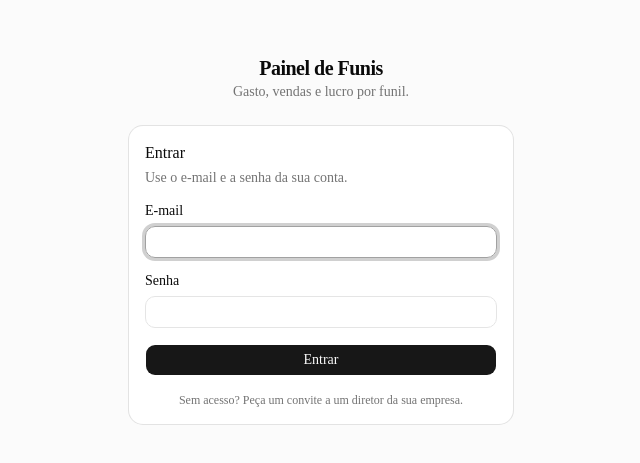
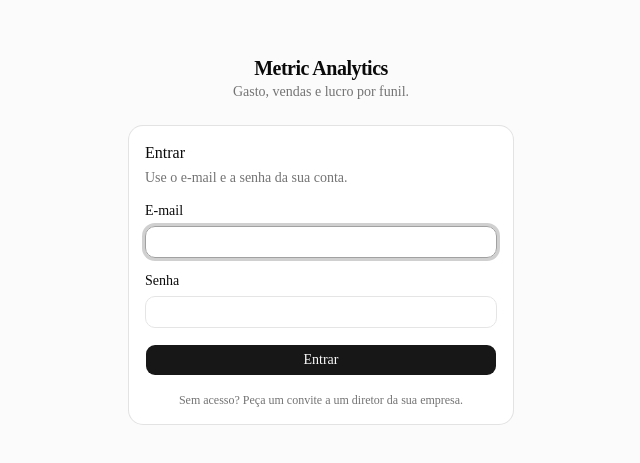
Before and after one commit to matheusamorimmkt-max/metrics, a Next.js app: page /login in a window 1280 px wide. Shown: the part 161-624 px from the top of the page, without its empty margins (319-959 px from the left). Built offline with nearby package versions, Linux system fonts and the light colour scheme.

Commit message:
Renomeia o produto para Metric Analytics
Co-Authored-By: Claude Fable 5.1 <noreply@anthropic.com>
Claude-Session: https://claude.ai/code/session_01FLVc3SzXihcezTfu2pffcF

```diff
--- a/package.json
+++ b/package.json
@@ -1,5 +1,5 @@
 {
-  "name": "painel-de-funis",
+  "name": "metric-analytics",
   "version": "0.1.0",
   "private": true,
   "scripts": {
--- a/src/app/(app)/layout.tsx
+++ b/src/app/(app)/layout.tsx
@@ -12,7 +12,7 @@ export default async function LayoutApp({ children }: LayoutProps<"/">) {
     <div className="flex min-h-full flex-1 flex-col md:flex-row">
       <aside className="bg-sidebar text-sidebar-foreground border-sidebar-border flex w-full flex-col border-b md:min-h-screen md:w-60 md:border-r md:border-b-0">
         <div className="flex h-14 items-center px-4">
-          <span className="font-semibold tracking-tight">Painel de Funis</span>
+          <span className="font-semibold tracking-tight">Metric Analytics</span>
         </div>
         <Navegacao />
       </aside>
--- a/src/app/(auth)/layout.tsx
+++ b/src/app/(auth)/layout.tsx
@@ -6,7 +6,7 @@ export default function LayoutAuth({ children }: LayoutProps<"/">) {
     <main className="bg-muted/40 flex flex-1 items-center justify-center p-4">
       <div className="w-full max-w-sm space-y-6">
         <div className="text-center">
-          <h1 className="text-xl font-semibold tracking-tight">Painel de Funis</h1>
+          <h1 className="text-xl font-semibold tracking-tight">Metric Analytics</h1>
           <p className="text-muted-foreground text-sm">
             Gasto, vendas e lucro por funil.
           </p>
--- a/src/app/layout.tsx
+++ b/src/app/layout.tsx
@@ -15,8 +15,8 @@ const geistMono = Geist_Mono({
 
 export const metadata: Metadata = {
   title: {
-    default: "Painel de Funis",
-    template: "%s · Painel de Funis",
+    default: "Metric Analytics",
+    template: "%s · Metric Analytics",
   },
   description: "Gasto em anúncios e vendas do gateway, por funil e no negócio inteiro.",
 };
```
Also changed, not shown: 2 other files (tests, documents, lock files or other folders).
